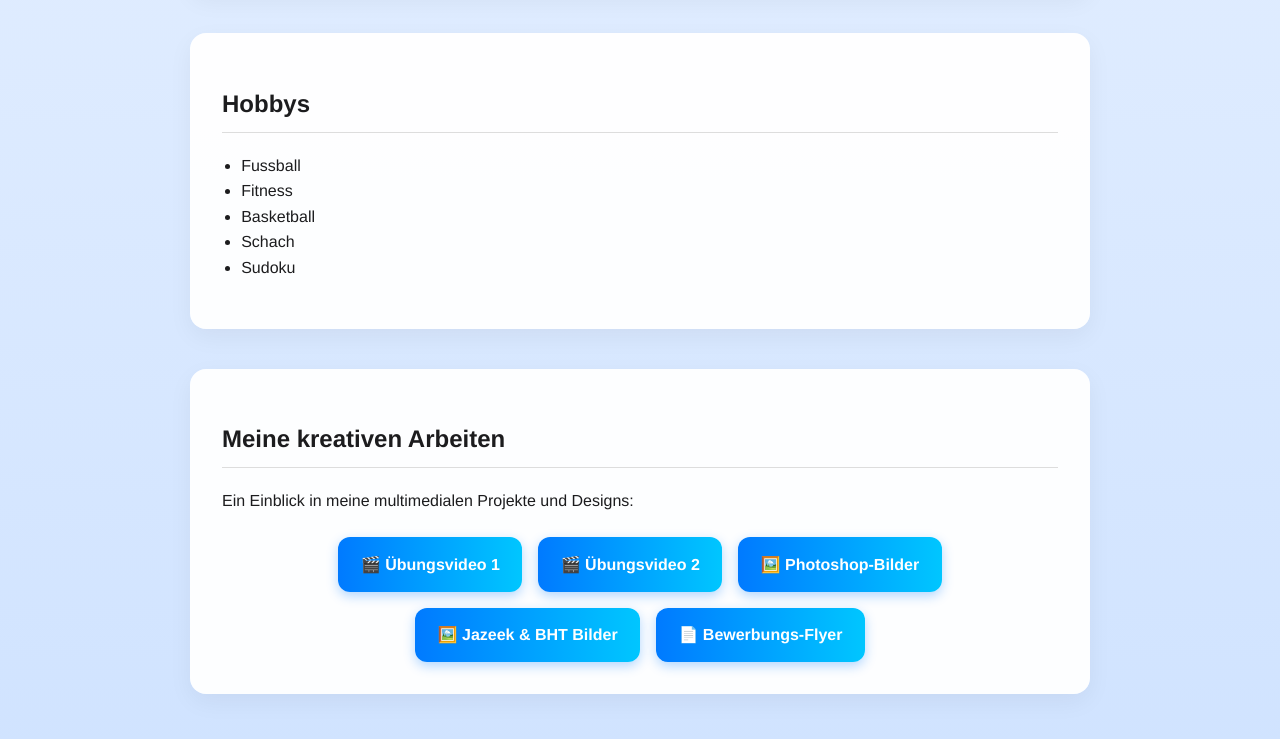
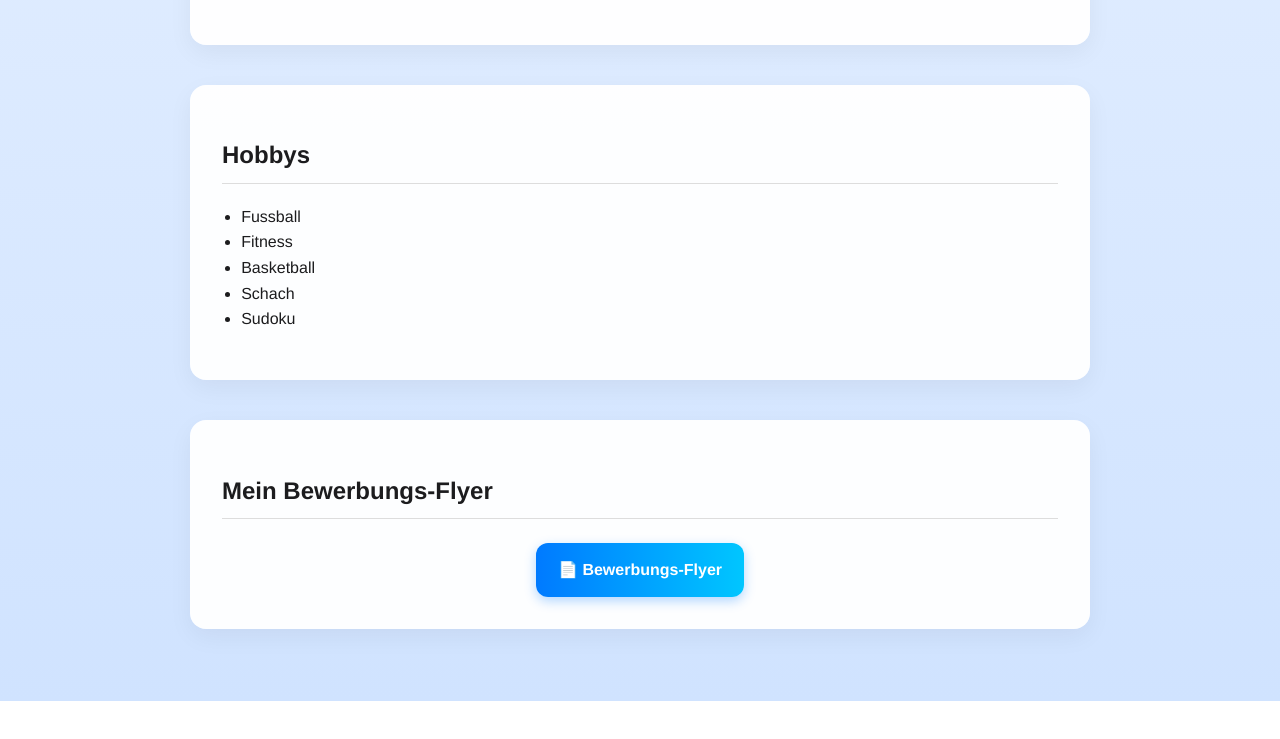
Before and after one commit to Rodney4PF/Rodney-Informatiker-Applikationsentwickler-EFZ, a plain HTML site: page index.html in a window 1280 px wide. Shown: the part 1735-2474 px from the top of the page. After the commit the page ends 2436 px from the top, so only its background shows below. Drawn offline with Linux system fonts and the light colour scheme; a web font is replaced by a local one.

Commit message:
Update index.html

```diff
--- a/index.html
+++ b/index.html
@@ -4,7 +4,7 @@
 <meta charset="utf-8"/>
 <meta content="width=device-width, initial-scale=1" name="viewport"/>
 <meta content="Bewerbung von Rodney Chandramohan als Interactive Media Designer EFZ." name="description"/>
-<title>Rodney Chandramohan – Bewerbung als Interactive Media Designer EFZ</title>
+<title>Rodney Chandramohan – Bewerbung als Informatiker Applikationsentwicklung EFZ</title>
 <link href="https://www.google.com/favicon.ico" rel="icon" type="image/png"/>
 <link href="https://fonts.googleapis.com/css2?family=Helvetica+Neue:wght@400;600&amp;display=swap" rel="stylesheet"/>
 <style>
@@ -98,7 +98,7 @@
 <body>
 <header>
 <h1>Rodney Chandramohan</h1>
-<p>Webseite für die Bewerbung als Interactive Media Designer EFZ</p>
+<p>Webseite für die Bewerbung als Informatiker Applikationsentwicklung EFZ</p>
 <a class="button" href="Rodney Chandramohan CV 2025.pdf" target="_blank">📄 Lebenslauf herunterladen</a>
 </header>
 <main>
@@ -116,6 +116,7 @@
 <section>
 <h2>Erfahrungen &amp; Ausbildung</h2>
 <ul>
+<li>Aktuell: Informatiker Applikationsentwicklung EFZ</li>
 <li>2024 &amp; 2025 (Juni): Aushilfe bei Optimeye GmbH &amp; Schnuppertagen</li>
 <li>2022–2024: Schnuppertagen &amp; Praktikum</li>
 <li>2021–2022: Computerschule Bern, Digital Business</li>
@@ -127,6 +128,7 @@
 <h2>Technische Fähigkeiten</h2>
 <ul>
 <li>HTML, CSS</li>
+<li>Visual Studio</li>
 <li>Microsoft Office 365</li>
 <li>Adobe Photoshop</li>
 <li>Adobe Lightroom</li>
@@ -152,14 +154,9 @@
 </ul>
 </section>
 <section id="portfolio">
-<h2>Meine kreativen Arbeiten</h2>
-<p>Ein Einblick in meine multimedialen Projekte und Designs:</p>
+<h2>Mein Bewerbungs-Flyer</h2>
 <div class="button-container">
-<a class="button" href="https://drive.google.com/file/d/18mhjK7c9PPz9ilqmTHhbtcQDFapzO101/view?usp=sharing">🎬 Übungsvideo 1</a>
-<a class="button" href="https://drive.google.com/file/d/1GFmiIYYTDAqYWg51jm6N3I7xZ2uvjZ_H/view?usp=sharing">🎬 Übungsvideo 2</a>
-<a class="button" href="Photoshop Bilder von 2021-2024.pdf">🖼️ Photoshop-Bilder</a>
-<a class="button" href="Jazeek und BHT 2024.pdf" target="_blank">🖼️ Jazeek & BHT Bilder</a>
-<a class="button" href="Google Bewerbung IMD EFZ Flyer.png" target="_blank">📄 Bewerbungs-Flyer</a>
+<a class="button" href="Google Bewerbung Informatiker Applikationsentwicklung EFZ Flyer.png" target="_blank">📄 Bewerbungs-Flyer</a>
 </div>
 </section>
 </main>
```
